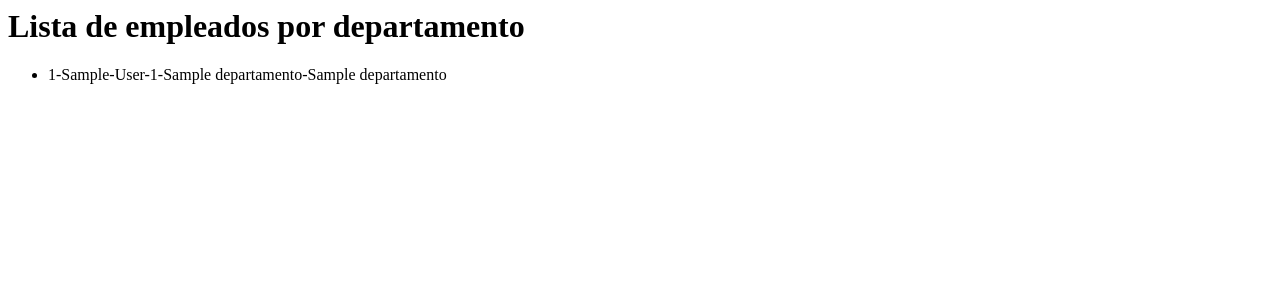
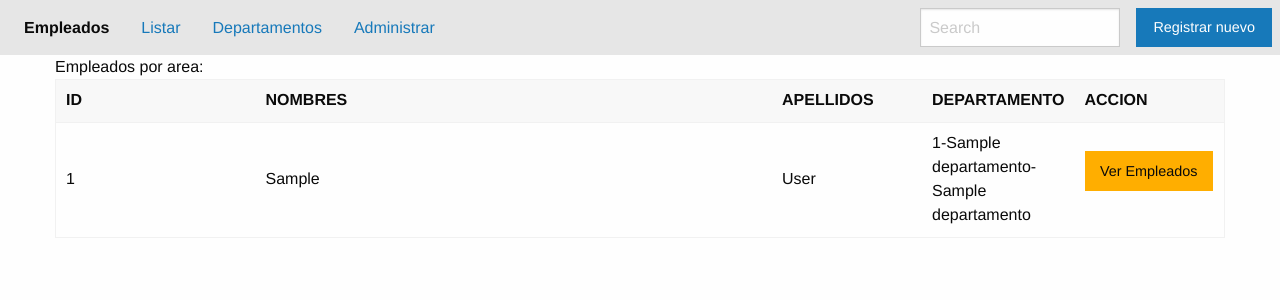
Before and after one commit to ThomasC-Program/proyectoDjangocurso, a Django app: a page that uses templates/persona/list_by_area.html in a window 1280 px wide. Shown: the top 300 px of the page. Run offline with Django 5.2, Linux system fonts and the light colour scheme; tables that the repository leaves empty hold one stand-in row (values such as "Sample post"); some libraries are stand-ins or nearby versions.

Commit message:
Módulo 11 listar dertamento y departamentos x empleados (crearlos previamente)

```diff
--- a/departamento/urls.py
+++ b/departamento/urls.py
@@ -2,6 +2,11 @@ from django.contrib import admin
 from django.urls import path
 from . import views
 
+app_name = "departamento_app"
+
 urlpatterns = [
+    path('departamento-lista/',
+         views.DepartamentoListView.as_view(),
+         name="departamento_list"),
     path('new-departamento/', views.NewDepartamentoView.as_view(), name='nuevo_departamento'),
 ]
--- a/persona/urls.py
+++ b/persona/urls.py
@@ -13,7 +13,10 @@ urlpatterns = [
         views.ListAllEmpleados.as_view(),
         name='empleados_all'
     ),
-    path('lista-by-area/<shorname>/', views.ListByAreaEmpleado.as_view()),
+    path('lista-by-area/<shorname>/',
+          views.ListByAreaEmpleado.as_view(),
+          name='empleados_area'
+          ),
     path('lista-by-trabajo/<job>/', views.ListByTrabajo.as_view()),
     path('buscar-empleado/', views.ListEmpleadosByKword.as_view()),
     path('lista-habilidades-empleado/', views.ListHabilidadesEmpleado.as_view()),
--- a/persona/views.py
+++ b/persona/views.py
@@ -25,7 +25,7 @@ class ListAllEmpleados(ListView):
 class ListByAreaEmpleado(ListView):
     """ lista empleados de un area """
     template_name = 'persona/list_by_area.html'
-
+    context_object_name = 'empleados'
 
     def get_queryset(self):
         area = self.kwargs['shorname']
--- a/templates/includes/header.html
+++ b/templates/includes/header.html
@@ -6,7 +6,7 @@
         <a href="{% url 'persona_app:empleados_all' %}">Listar</a>
 
       </li>
-      <li><a href="#">Departamentos</a></li>
+      <li><a href="{% url 'departamento_app:departamento_list' %}">Departamentos</a></li>
       <li><a href="#">Administrar</a></li>
     </ul>
   </div>
--- a/templates/persona/list_by_area.html
+++ b/templates/persona/list_by_area.html
@@ -1,3 +1,51 @@
+{% extends 'base.html' %}
+
+
+{% block title %}
+    lista empleados por departamento
+{% endblock title %}
+
+
+{% block content %}
+    {% include "includes/header.html" %}
+
+    <div class="grid-container">
+        <div class="grid-x">
+            <div class="cell">Empleados por area: </div>
+            <div class="cell">
+                <!--INICIO DE TABLA-->
+                <table>
+                    <thead>
+                        <tr>
+                            <th width="200">ID</th>
+                            <th>NOMBRES</th>
+                            <th width="150">APELLIDOS</th>
+                            <th width="150">DEPARTAMENTO</th>
+                            <th width="150">ACCION</th>
+                        </tr>
+                    </thead>
+                    <tbody>
+                        {% for e in empleados %}
+                        <tr>
+                            <td>{{ e.id }}</td>
+                            <td>{{ e.first_name }}</td>
+                            <td>{{ e.last_name }}</td>
+                            <td>{{ e.departamento }}</td>
+                            <td><a class="button warning" href="{% url 'persona_app:empleados_area' e.departamento.shor_name %}">Ver Empleados</a></td>
+                        </tr>
+                        {% endfor %}
+                    </tbody>
+                </table>
+                <!--FIN DE TABLA-->
+            </div>
+        </div>
+    </div>
+
+
+{% endblock content %}
+
+
+
 <h1>Lista de empleados por departamento</h1>
 
 <ul>
```
Also changed, not shown: departamento/views.py (+8 -0 lines), templates/departamento/lista.html (added, +36 -0 lines).
